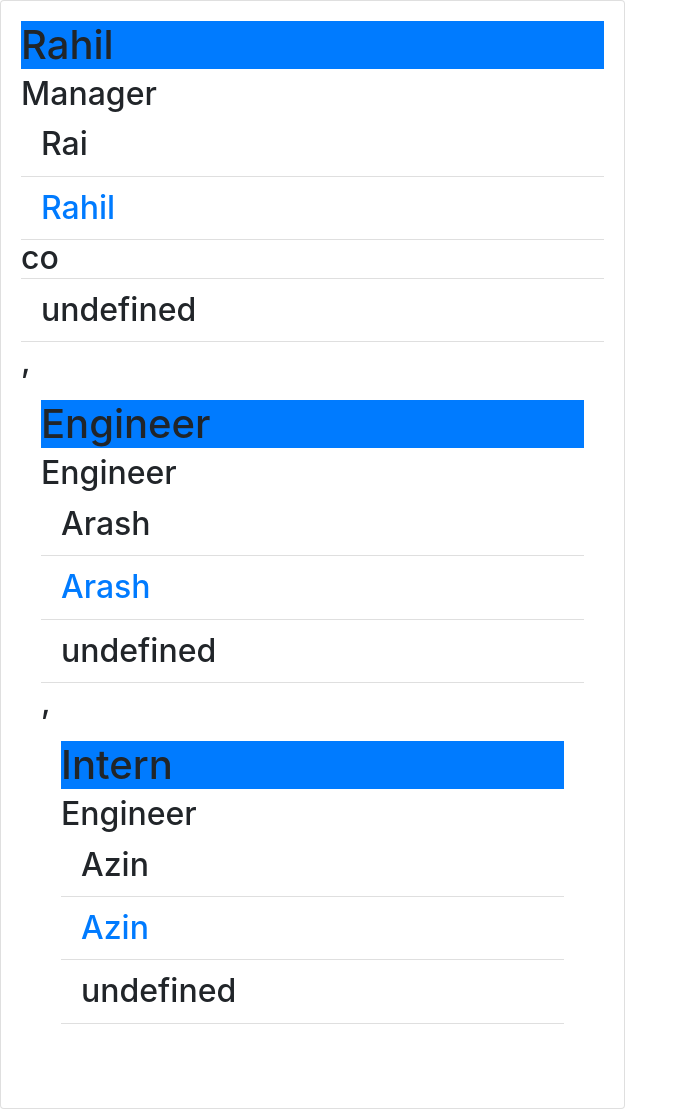
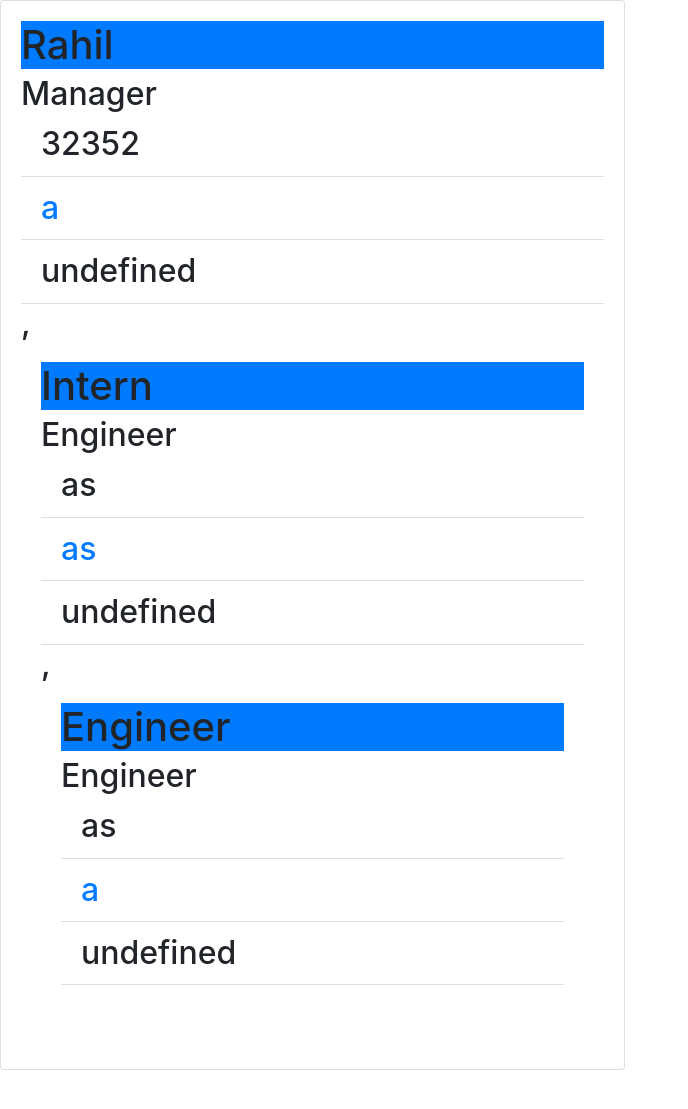
Before and after one commit to rahilrahimi/team-profile-generator, a website: page index.html in a window 1280 px wide. Shown: the whole page, without its empty margins (0-688 px from the left). After the commit the page ends 1070 px from the top, so only its background shows below. Drawn offline with nearby package versions, Linux system fonts and the light colour scheme.

Commit message:
initial change

```diff
--- a/index.html
+++ b/index.html
@@ -19,8 +19,18 @@
   <h1 class="card-title bg-primary">Rahil</h1>
   <h2 class = "card-subtitle">Manager<h2>
   <ul class="list-group list-group-flush">
-    <li class="list-group-item">Rai</li>
-    <li class="list-group-item"><a href="rahil">Rahil</a></li>co
+    <li class="list-group-item">32352</li>
+    <li class="list-group-item"><a href="a">a</a></li>
+    <li class="list-group-item">undefined</li>
+  </ul>
+<div>
+,
+<div class ="card-body">
+  <h1 class="card-title bg-primary">Intern</h1>
+  <h2 class = "card-subtitle">Engineer<h2>
+  <ul class="list-group list-group-flush">
+    <li class="list-group-item">as</li>
+    <li class="list-group-item"><a href="as">as</a></li>
     <li class="list-group-item">undefined</li>
   </ul>
 <div>
@@ -29,18 +39,8 @@
   <h1 class="card-title bg-primary">Engineer</h1>
   <h2 class = "card-subtitle">Engineer<h2>
   <ul class="list-group list-group-flush">
-    <li class="list-group-item">Arash</li>
-    <li class="list-group-item"><a href="arash">Arash</a></li>
-    <li class="list-group-item">undefined</li>
-  </ul>
-<div>
-,
-<div class ="card-body">
-  <h1 class="card-title bg-primary">Intern</h1>
-  <h2 class = "card-subtitle">Engineer<h2>
-  <ul class="list-group list-group-flush">
-    <li class="list-group-item">Azin</li>
-    <li class="list-group-item"><a href="azin">Azin</a></li>
+    <li class="list-group-item">as</li>
+    <li class="list-group-item"><a href="a">a</a></li>
     <li class="list-group-item">undefined</li>
   </ul>
 <div>
```
